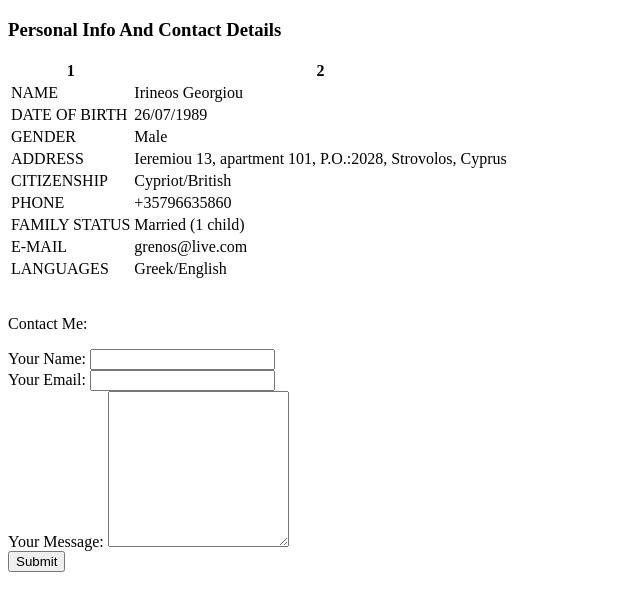
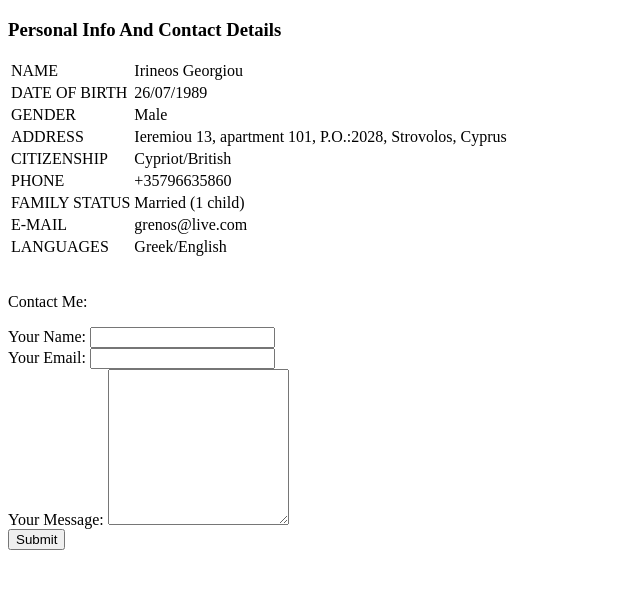
Before and after one commit to renosgeo/cv, a plain HTML site: page Personal Info And Contact Details.html in a window 1280 px wide. Shown: the whole page, without its empty margins (0-640 px from the left). Drawn offline with Linux system fonts and the light colour scheme.

Commit message:
Update Personal Info And Contact Details.html

```diff
--- a/Personal Info And Contact Details.html
+++ b/Personal Info And Contact Details.html
@@ -7,10 +7,7 @@
   <body>
     <h3>Personal Info And Contact Details</h3>
     <table>
-      <thead>
-        <th>1</th>
-        <th>2</th>
-      </thead>
+
       <tbody>
         <tr>
           <td>NAME</td>
```
